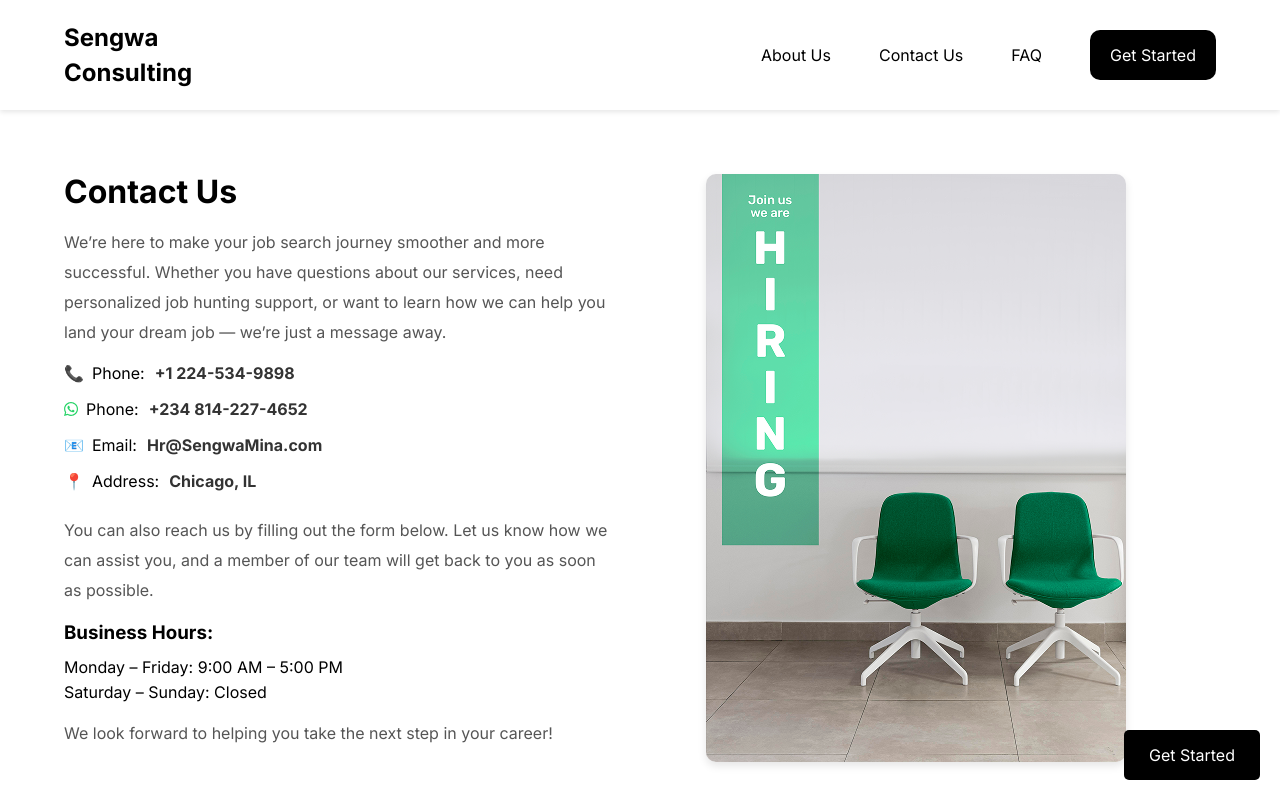
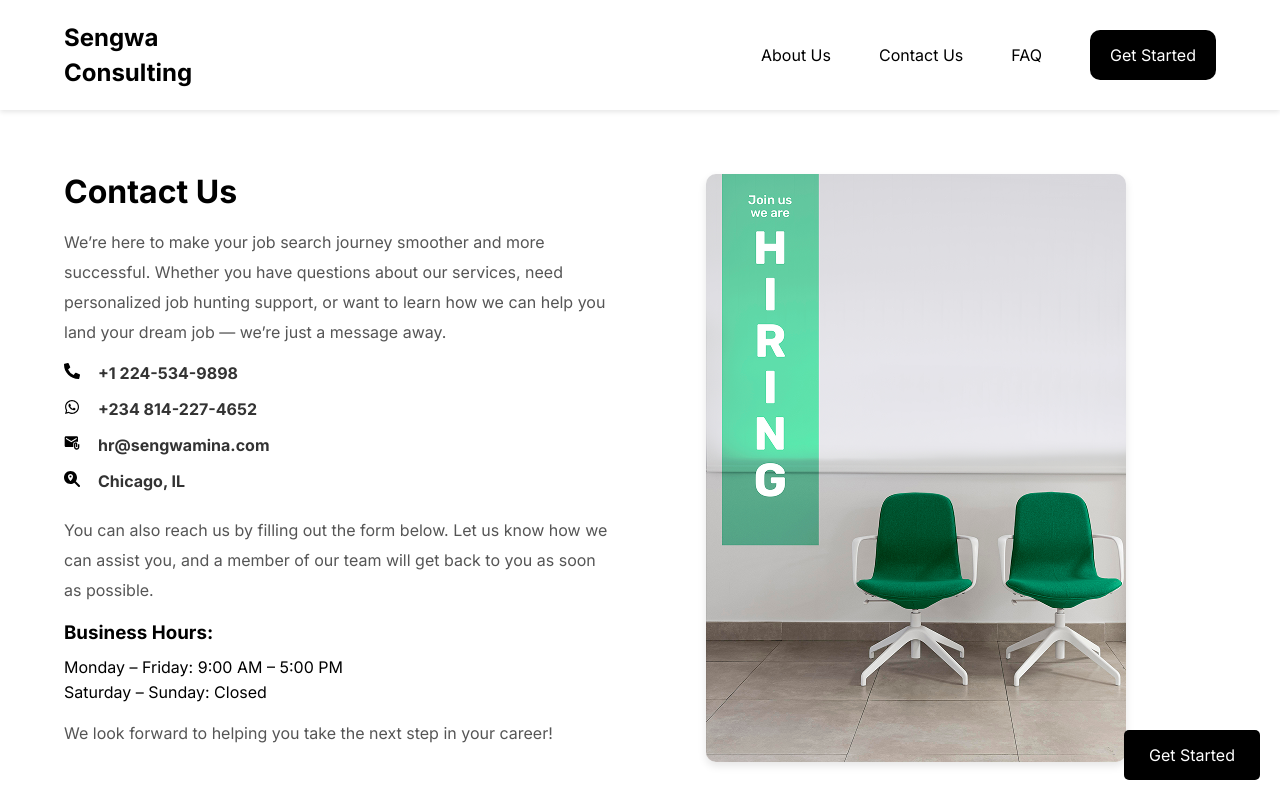
Before and after one commit to deji100/Sengwa_consulting, a Next.js app: page /contact-us in a window 1280 px wide. Shown: the top 800 px of the page. Built offline with nearby package versions, Linux system fonts and the light colour scheme.

Commit message:
updated icons

```diff
--- a/src/app/components/contact.js
+++ b/src/app/components/contact.js
@@ -2,8 +2,10 @@ import Image from "next/image";
 import ContactImg from "/public/contact.webp"
 import ContactForm from "./contact-form";
 import { m } from "framer-motion";
-import { FontAwesomeIcon } from "@fortawesome/react-fontawesome";
-import { faWhatsapp } from "@fortawesome/free-brands-svg-icons";
+import { FaWhatsapp } from "react-icons/fa";
+import { FaPhoneAlt } from "react-icons/fa";
+import { MdAttachEmail } from "react-icons/md";
+import { FaMagnifyingGlassLocation } from "react-icons/fa6";
 
 const Contact = () => {
     return (
@@ -19,21 +21,30 @@ const Contact = () => {
                     </p>
                     <ul className="contact-details">
                         <li>
-                            <span className="emoji">📞</span>Phone: <span className="contact-highlight" style={{ margin: "0 10px" }}>{"+1 224-534-9898"}</span>
+                            <span className="emoji">
+                                <FaPhoneAlt />
+                            </span>
+                            <span className="contact-highlight" style={{ margin: "0 10px" }}>{"+1 224-534-9898"}</span>
                         </li>
                         <li>
-                            <span className="emoji" style={{display: "flex", alignItems: "center"}}>
-                                <FontAwesomeIcon icon={faWhatsapp} style={{ color: "#25D366" }} />
-                            </span>Phone: <span className="contact-highlight" style={{ margin: "0 10px" }}>{"+234 814-227-4652"}</span>
+                            <span className="emoji">
+                                <FaWhatsapp />
+                            </span>
+                            <span className="contact-highlight" style={{ margin: "0 10px" }}>{"+234 814-227-4652"}</span>
                         </li>
                         <li>
-                            <span className="emoji">📧</span>
-                            {" Email: "}
+                            <span className="emoji">
+                                <MdAttachEmail />
+                            </span>
                             <span className="contact-highlight" style={{ margin: "0 10px" }}>
-                                {"  Hr@SengwaMina.com"}</span>
+                                {"  hr@sengwamina.com"}
+                            </span>
                         </li>
                         <li>
-                            <span className="emoji">📍</span>Address: <span className="contact-highlight" style={{ margin: "0 10px" }}>Chicago, IL</span>
+                            <span className="emoji">
+                                <FaMagnifyingGlassLocation />
+                            </span>
+                            <span className="contact-highlight" style={{ margin: "0 10px" }}>Chicago, IL</span>
                         </li>
                     </ul>
                     <p className="contact-text">
--- a/src/app/components/footer.js
+++ b/src/app/components/footer.js
@@ -21,12 +21,12 @@ const Footer = () => {
           <div className="footer-column">
             <h3>Links</h3>
             <p><Link href={"/about-us"}>About Us</Link></p>
-            <p><Link href={"/contact-us"}>Contact Us</Link></p>
+            {/* <p><Link href={"/contact-us"}>Contact Us</Link></p> */}
             <p><Link href={"/faq"}>FAQ</Link></p>
           </div>
           <div className="footer-column">
             <h3>Contact</h3>
-            <p>Hr@SengwaMina.com</p>
+            <p>hr@sengwamina.com</p>
             <p>{"+1 224-534-9898"}</p>
             <p>{"+234 814-227-4652"}</p>
             <p>Chicago, IL</p>
```
